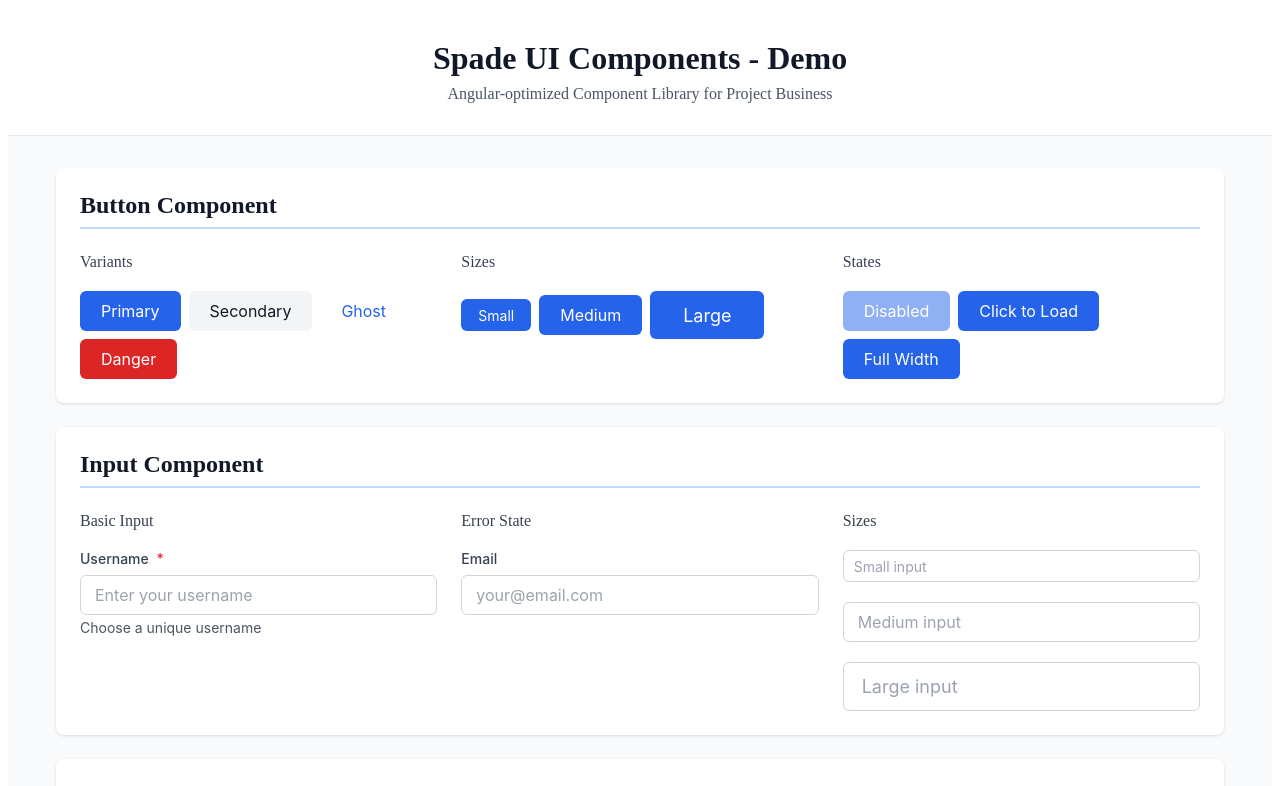
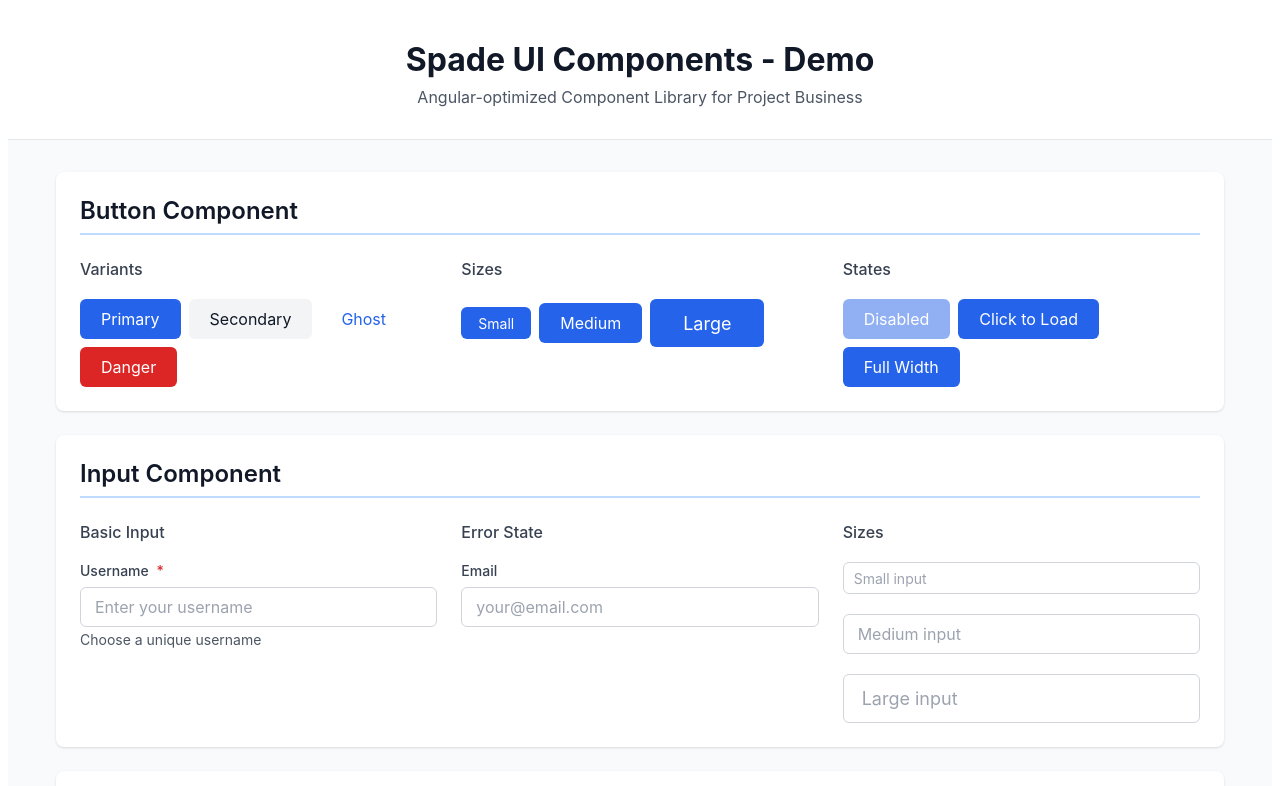
Before and after one commit to floriankulig/spadelib, an Angular app: page / in a window 1280 px wide. Shown: the top 786 px of the page. Built offline with nearby package versions, Linux system fonts and the light colour scheme.

Commit message:
style: add host styles for font family in app component

```diff
--- a/src/app/app.component.scss
+++ b/src/app/app.component.scss
@@ -1,4 +1,8 @@
 @use "../lib/tokens/design-tokens.scss" as *;
+
+:host {
+  font-family: var(--spade-font-family);
+}
 
 .demo-container {
   min-height: 100vh;
```
